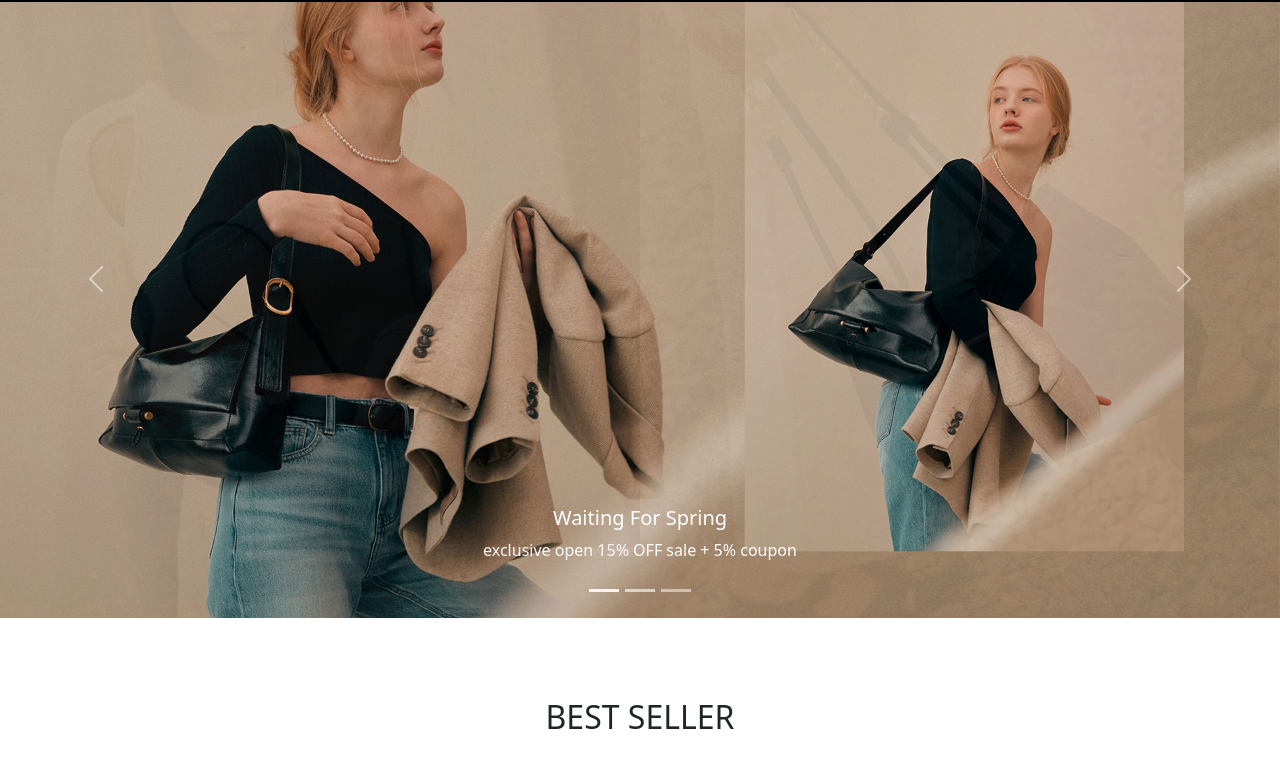
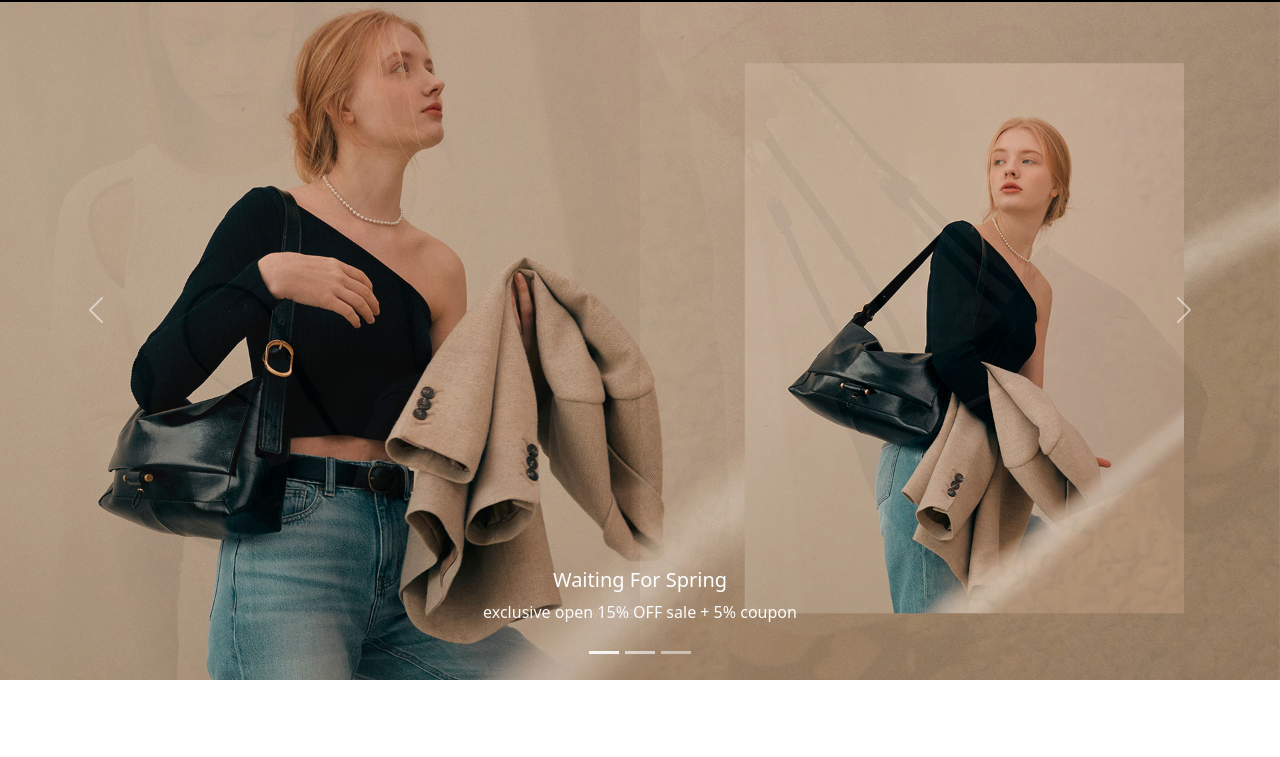
Before and after one commit to ninihim/AVEC-VOUS, a plain HTML site: page index.html in a window 1280 px wide. Shown: the part 60-817 px from the top of the page. Drawn offline with nearby package versions, Linux system fonts and the light colour scheme.

Commit message:
third commit

```diff
--- a/index.html
+++ b/index.html
@@ -18,7 +18,7 @@
       <div class="container-fluid">
         <a class="navbar-brand" href="#">Avec vous</a>
         <button
-          class="navbar-toggler"
+          class="navbar-dark navbar-toggler"
           type="button"
           data-bs-toggle="offcanvas"
           data-bs-target="#offcanvasNavbar"
@@ -123,21 +123,33 @@
       </div>
       <div class="carousel-inner">
         <div class="carousel-item active">
-          <img src="./images/01.jpg" class="d-block w-100" alt="..." />
+          <img
+            src="./images/01.jpg"
+            class="slide-image d-block w-100"
+            alt="..."
+          />
           <div class="carousel-caption d-none d-md-block">
             <h5>Waiting For Spring</h5>
             <p>exclusive open 15% OFF sale + 5% coupon</p>
           </div>
         </div>
         <div class="carousel-item">
-          <img src="./images/02.jpg" class="d-block w-100" alt="..." />
+          <img
+            src="./images/02.jpg"
+            class="slide-image d-block w-100"
+            alt="..."
+          />
           <div class="carousel-caption d-none d-md-block">
             <h5>Waiting For Spring</h5>
             <p>photo review event / exclusive price</p>
           </div>
         </div>
         <div class="carousel-item">
-          <img src="./images/03.jpg" class="d-block w-100" alt="..." />
+          <img
+            src="./images/03.jpg"
+            class="slide-image d-block w-100"
+            alt="..."
+          />
           <div class="carousel-caption d-none d-md-block">
             <h5>Waiting For Spring</h5>
             <p>new color open - olive, gray, pink</p>
--- a/style.css
+++ b/style.css
@@ -92,6 +92,10 @@ footer {
   color: white;
 }
 
+.slide-image {
+  padding-top: 62px;
+}
+
 @media screen and (max-width: 48rem) {
   .inner-footer {
     display: block;
```
